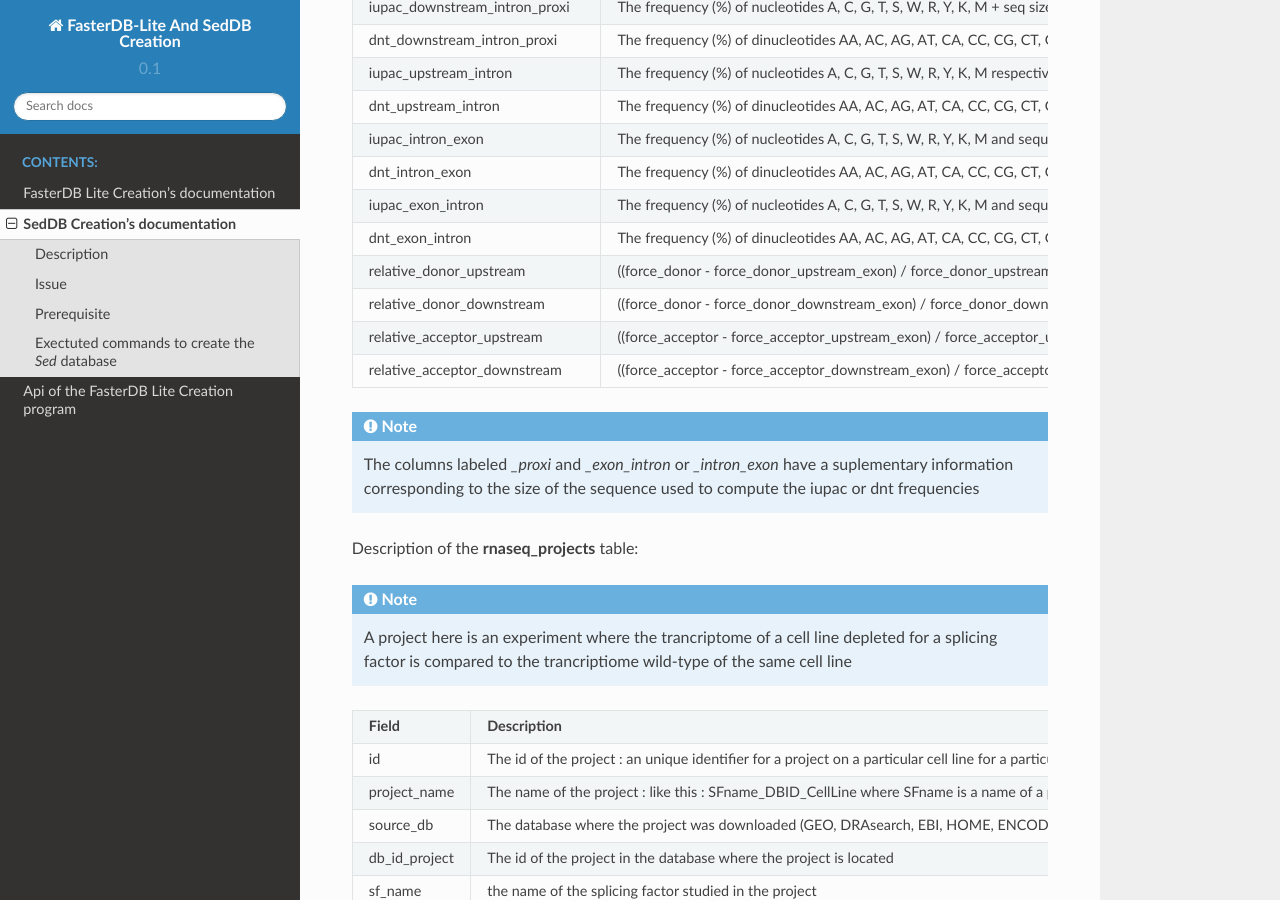
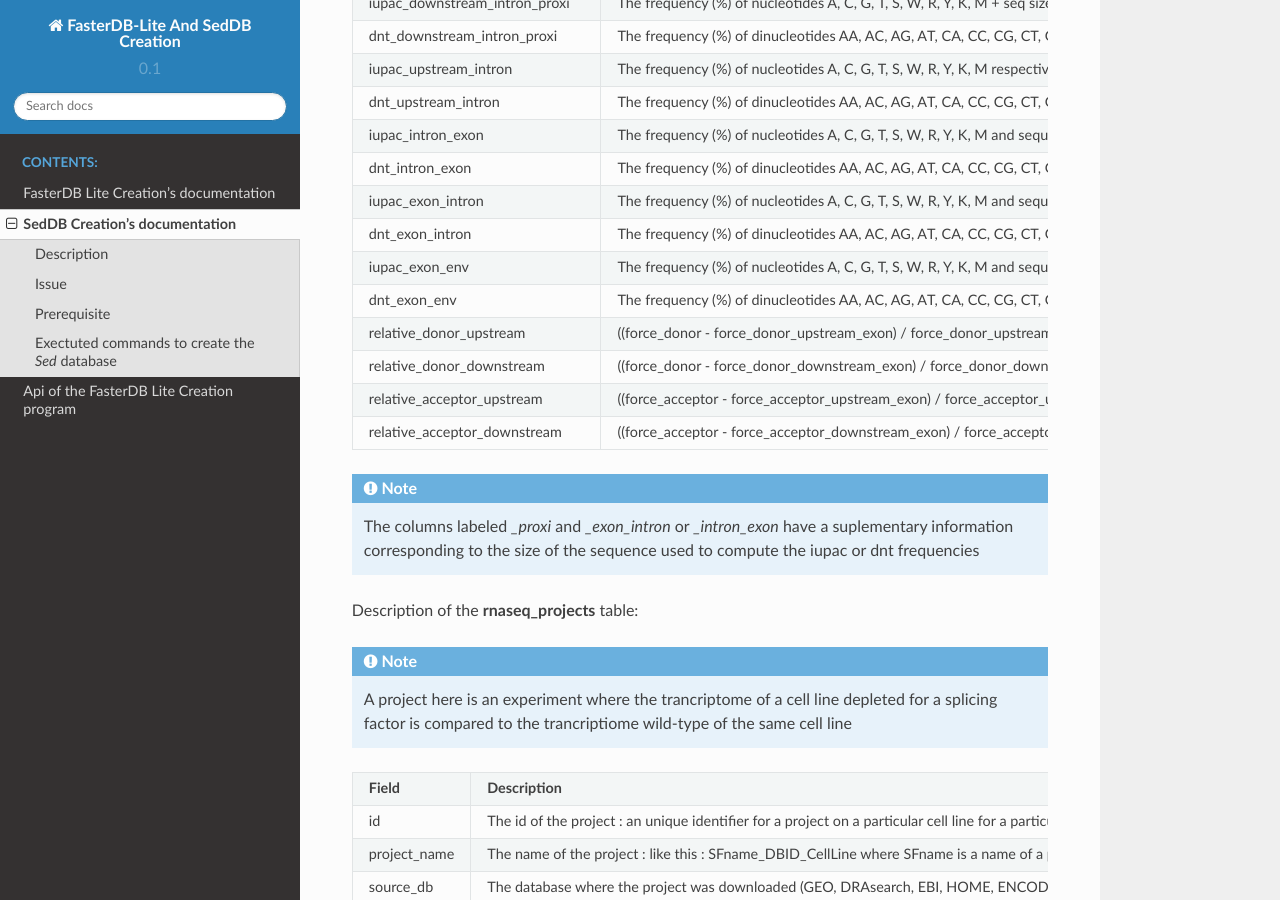
Before and after one commit to LBMC/Lemaire_et_al_2019, a Sphinx documentation site: the page built from Database_creator/doc/source/sed.rst, in a window 1280 px wide and 900 px high, scrolled down 2152 px. Built offline with Sphinx 7.4.7 and the Read the Docs theme 2.0.0, drawn with Linux system fonts in a browser that asks for light colours.

Commit message:
doc : doc update$

```diff
--- a/Database_creator/doc/source/sed.rst
+++ b/Database_creator/doc/source/sed.rst
@@ -84,6 +84,10 @@ Here is described every field in the table sed:
 |  iupac_exon_intron                  | The frequency (%) of nucleotides A, C, G, T, S, W, R, Y, K, M and sequence size, respectively within the region [-100;+50] of the downstream intron                  |
 +-------------------------------------+----------------------------------------------------------------------------------------------------------------------------------------------------------------------+
 |  dnt_exon_intron                    | The frequency (%) of dinucleotides AA, AC, AG, AT, CA, CC, CG, CT, GA, GC, GG, GT, TA, TC, TG, TT seq size respectively within region [-100;50] of downstream intron |
++-------------------------------------+----------------------------------------------------------------------------------------------------------------------------------------------------------------------+
+|  iupac_exon_env                     | The frequency (%) of nucleotides A, C, G, T, S, W, R, Y, K, M and sequence size, respectively within the region [-100;exon;+100] of the downstream intron            |
++-------------------------------------+----------------------------------------------------------------------------------------------------------------------------------------------------------------------+
+|  dnt_exon_env                       | The frequency (%) of dinucleotides AA, AC, AG, AT, CA, CC, CG, CT, GA, GC, GG, GT, TA, TC, TG, TT seq size respectively within region [-100;exon;100] of down-intron |
 +-------------------------------------+----------------------------------------------------------------------------------------------------------------------------------------------------------------------+
 | relative_donor_upstream             | ((force_donor - force_donor_upstream_exon) / force_donor_upstream_exon) * 100                                                                                        |
 +-------------------------------------+----------------------------------------------------------------------------------------------------------------------------------------------------------------------+
```
Also changed, not shown: Database_creator/doc/source/images/sed_schema.png.
